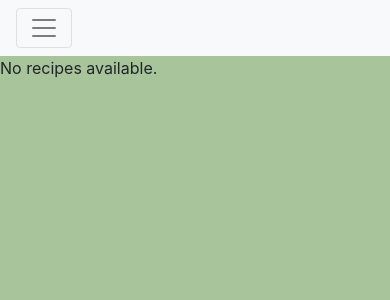
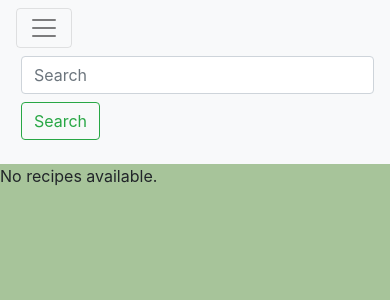
Before and after one commit to PichapopRo/project-pantry, a Django app: page /recipes/ in a window 390 px wide. Shown: the top 300 px of the page. Run offline with Django 5.2, Linux system fonts and the light colour scheme; data that the repository does not hold is empty.

Commit message:
add image format and realign search bar

```diff
--- a/templates/base.html
+++ b/templates/base.html
@@ -3,27 +3,22 @@
     <meta charset="utf-8">
     <meta name="viewport" content="width=device-width, initial-scale=1, shrink-to-fit=no">
 </head>
-<style>
-		body {
-			background-color: #a7c49a;
-		}
-        nav
-	</style>
-<nav class="navbar navbar-expand-lg navbar-light bg-light" style="background-color: #e3f2fd;">
+<body style="background-color: #a7c49a;">
+<nav class="navbar navbar-expand-lg navbar-light bg-light" style="background-color: #a7c49a; width: 100%;">
   <button class="navbar-toggler" type="button" data-toggle="collapse" data-target="#navbarNavAltMarkup" aria-controls="navbarNavAltMarkup" aria-expanded="false" aria-label="Toggle navigation">
     <span class="navbar-toggler-icon"></span>
   </button>
   <div class="collapse navbar-collapse" id="navbarNavAltMarkup">
     <div class="navbar-nav">
-      <a class="nav-item nav-link active" href="/recipes/">Home </a>
+      <a class="nav-item nav-link active" href="/recipes/">Home</a>
       <a class="nav-item nav-link" href="#" aria-disabled="true">Add Recipe</a>
       <a class="nav-item nav-link" href="#" aria-disabled="true">Random Recipe!</a>
     </div>
-      <form class="form-inline my-2 my-lg-0">
-      <input class="form-control mr-sm-2" type="search" placeholder="Search" aria-label="Search">
+  </div>
+  <form class="form-inline my-2 my-lg-0 ml-auto">  <input class="form-control mr-sm-2" type="search" placeholder="Search" aria-label="Search">
     <button class="btn btn-outline-success my-2 my-sm-0" type="submit">Search</button>
     </form>
-  </div>
 </nav>
+</body>
 {% block content %}
 {% endblock %}
--- a/webpage/templates/recipes/recipe_list.html
+++ b/webpage/templates/recipes/recipe_list.html
@@ -9,29 +9,41 @@
 {% block content %}
 
 {% if recipe_list %}
-        <div class="card-group py-5">
-            <div class="card mb-3" style="max-width: 540px;">
+<div class="row">
+        <div class="col my-3">
+            {% for recipe in recipe_list %}
+            <div class="card mb-3 mx-auto">
                 <div class="card-body">
-            {% for recipe in recipe_list %}
+                    <div class="row" style="max width = 400px">
+                        <div class="col-md-3">
+                            <img src="recipe.img" class="img-fluid rounded-start" alt="...">
+                        </div>
+                        <div class="col-md-6">
                             <h5 class="card-title my-2">{{ recipe.name }}</h5>
+                            <small class="card-text my-2">By: Username</small>
                             <p class="card-text my-2">Description</p>
-                            <a href="{% url 'recipe' recipe.id %}" class="btn btn-outline-success my-2 my-sm-0">View recipe</a>
+                            <a href="{% url 'recipe' recipe.id %}" class="stretched-link"></a>
+                        </div>
+                    </div>
+                </div>
+            </div>
             {% endfor %}
-                            </div>
         </div>
     </div>
 {% elif total_recipes == 0 %}
     <p>No recipes available.</p>
 {% endif %}
 
+<div class="d-flex justify-content-center mt-4">
     <form method="post" action=".">
         {% csrf_token %}
         {% if view_count == 0 and total_recipes > 0 %}
-        <button type="submit" name="increment" value="5">View Recipes</button>
+            <button type="submit" name="increment" value="5" class="btn btn-success">View Recipes</button>
         {% elif total_recipes > 0 %}
-        <button type="submit" name="increment" value="5">Load More Recipes</button>
+            <button type="submit" name="increment" value="5" class="btn btn-success">Load More Recipes</button>
         {% endif %}
     </form>
+</div>
 {% endblock %}
 </body>
 </html>
```
Lines whose indentation alone changed are shown as unchanged.
